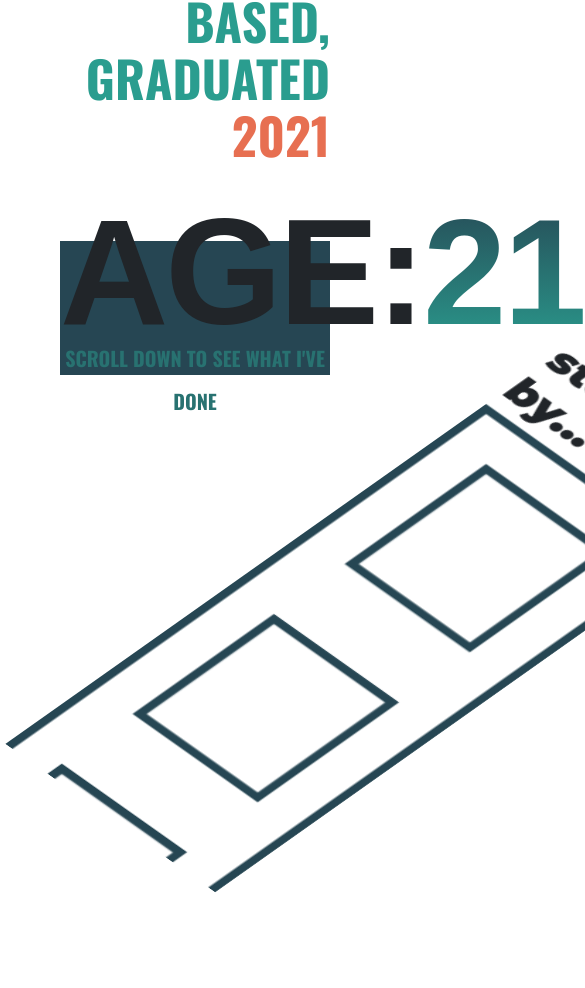
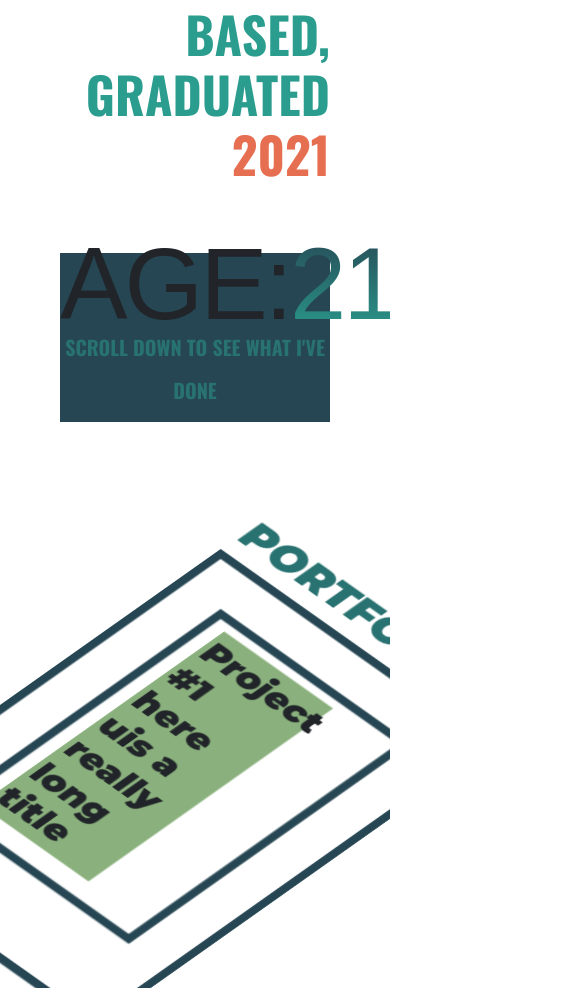
Before and after one commit to callycodes/Cally.dev, a Vue app: page / in a window 390 px wide. Shown: the part 1035-2023 px from the top of the page, 585 px wide, since content can reach past the window. Before the commit the page ends 1938 px from the top, so only its background shows below. Built offline with nearby package versions, Linux system fonts and the light colour scheme; a web font is replaced by a local one.

Commit message:
Portfolio and Mobile Improvements
Scrollable Portfolio coming along, working on a brief layout for each portfolio item. Mobile improvements made, still a bit rusty with transforming the portfolio and keeping the margins nice looking on mobile.

```diff
--- a/src/App.vue
+++ b/src/App.vue
@@ -19,7 +19,7 @@ export default {
 <style>
 #app {
   padding: 60px;
-
+  overflow-x: hidden;
 
 }
 </style>
--- a/src/assets/css/global.css
+++ b/src/assets/css/global.css
@@ -65,10 +65,7 @@
 
 .font-pressura {
   font-family: 'GT Pressura Mono Bold', sans-serif;
-  font-weight: 900;
-  font-size: 150px;
-  letter-spacing: -3px;
-  line-height: 62px;
+
 }
 
 .font-roboto {
--- a/src/pages/Home.vue
+++ b/src/pages/Home.vue
@@ -25,23 +25,23 @@
       </div>
 
       <div class="profile-container">
-        <span class="text-sm-right float-sm-right font-oswald fw-700 fs-50 fc-persian-green">LONDON BASED, GRADUATED <span class="fs-70 fc-burnt-sienna">2021</span></span>
+        <div class="location-container">
 
-        <span style="line-height: 0px;" class="d-none d-xl-block mt-0 float-lg-right font-roboto-slab fw-900 fs-20 fc-sandy-brown">university of westminster baby</span>
+        <span class="d-block font-oswald fw-700 fs-50 fc-persian-green">LONDON BASED, GRADUATED <span class="fs-70 fc-burnt-sienna">2021</span></span>
 
+        <span style="position: relative; top: -20px;" class="d-none d-lg-block mt-0 float-lg-right font-roboto-slab fw-900 fs-20 fc-sandy-brown">university of westminster baby</span>
+      </div>
       <div class="clearfix"></div>
         <div class="more-info-container">
-<span class="font-pressura">AGE:<span style="background: -webkit-linear-gradient(var(--charcoal), var(--persian-green)); -webkit-background-clip: text; -webkit-text-fill-color: transparent;">21</span></span>
+<span class="age-text font-pressura">AGE:<span style="background: -webkit-linear-gradient(var(--charcoal), var(--persian-green)); -webkit-background-clip: text; -webkit-text-fill-color: transparent;">21</span></span>
 <br>
-<span class="fc-skobeloff font-oswald fs-20">SCROLL DOWN TO SEE WHAT I'VE DONE</span>
+<span class="scroll-text fc-skobeloff font-oswald fs-20">SCROLL DOWN TO SEE WHAT I'VE DONE</span>
         </div>
       </div>
 
       </div>
       </div>
     </div>
-
-<div class="clearfix"></div>
 
 <Portfolio/>
 
@@ -64,8 +64,24 @@ export default {
 <style scoped>
 
 
+.clearfix {
+  overflow: auto;
+}
+
 #home {
   margin-top: 40px;
+}
+
+.age-text {
+  font-size: 16vh;
+  letter-spacing: -3px;
+  line-height: 62px;
+
+}
+
+.scroll-text {
+  position: relative;
+  top: -3%;
 }
 
 .title-text-container {
@@ -124,7 +140,7 @@ export default {
 
 .my-name-container {
   margin-left: 40px;
-  height: 120px;
+  height: 100px;
 
 }
 
@@ -132,11 +148,16 @@ export default {
   margin-left: 40px;
 }
 
+.location-container {
+  line-height: 60px;
+text-align: right;
+}
+
 .profile-container .more-info-container {
   width: 100%;
   background-color: var(--charcoal);
   margin-top: 70px;
-  height: 134px;
+  height: 169px;
   text-align: center;
 }
 
@@ -156,6 +177,14 @@ export default {
 }
 
 @media (max-width: 978px) {
+
+  .age-text {
+  font-size: 12vh;
+  letter-spacing: -3px;
+  line-height: 62px;
+
+}
+
   .my-name-container {
     margin-left: 0px;
     text-align: left;
--- a/src/pages/Portfolio.vue
+++ b/src/pages/Portfolio.vue
@@ -2,60 +2,88 @@
 
 <div id="portfolio">
 
-  <div class="portfolio-isolayer">
+
+  <img class="left-leaf" src="../assets/img/leaf.png"/>
+<transition name="project-preview">
+<div class="hovered-project-container"></div>
+</transition>
+
+  <div class="portfolio-isolayer scroll-obj">
 
     <div class="title-text-container">
         <div class="d-none d-lg-block text-block"/>
-        <h1 class="font-montserrat fw-900 fs-50">Hey, thanks for stopping by...</h1>
+        <h1 class="font-montserrat fw-900 fs-50">PORTFOLIO</h1>
       </div>
 
       <div class="portfolio-border">
 
     <div class="portfolio-grid">
 
-      <div class="row">
-  <div class="col-sm-12 col-md-6">
+
+      <b-row>
+
+  <b-col cols="12" lg="12" xl="6">
+    <div class="portfolio-item" @mouseover="hovered_project = true" @mouseleave="hovered_project = false">
+      <div class="container">
+        <div class="name-links-container">
+          <h1 class="portfolio-title font-montserrat fw-900 fs-40">Project #1 here uis a really long title</h1>
+        </div>
+      </div>
+      </div>
+  </b-col>
+
+   <b-col cols="12" lg="12" xl="6">
     <div class="portfolio-item">
+      <div class="container">
+        <div class="name-links-container">
+          <h1 class="portfolio-title font-montserrat fw-900 fs-40">Project #1 here uis a really long title</h1>
+        </div>
       </div>
-  </div>
-  <div class="col-sm-12 col-md-6">
+      </div>
+  </b-col>
+
+  <b-col cols="12" lg="12" xl="6">
     <div class="portfolio-item">
+      <div class="container">
+        <div class="name-links-container">
+          <h1 class="portfolio-title font-montserrat fw-900 fs-40">Project #1 here uis a really long title</h1>
+        </div>
       </div>
-  </div>
-</div>
-<div class="row">
-  <div class="col-sm-12 col-md-6">
+      </div>
+  </b-col>
+
+  <b-col cols="12" lg="12" xl="6">
     <div class="portfolio-item">
+      <div class="container">
+        <div class="name-links-container">
+          <h1 class="portfolio-title font-montserrat fw-900 fs-40">Project #1 here uis a really long title</h1>
+        </div>
       </div>
-  </div>
-  <div class="col-sm-12 col-md-6">
+      </div>
+  </b-col>
+
+  <b-col cols="12" lg="12" xl="6">
     <div class="portfolio-item">
+      <div class="container">
+        <div class="name-links-container">
+          <h1 class="portfolio-title font-montserrat fw-900 fs-40">Project #1 here uis a really long title</h1>
+        </div>
       </div>
-  </div>
-</div>
+      </div>
+  </b-col>
 
-      <div class="row">
-  <div class="col-sm-12 col-md-6">
+  <b-col cols="12" lg="12" xl="6">
     <div class="portfolio-item">
-      <span class="portfolio-title">TITLE</span>
+      <div class="container">
+        <div class="name-links-container">
+          <h1 class="portfolio-title font-montserrat fw-900 fs-40">Project #1 here uis a really long title</h1>
+        </div>
       </div>
-  </div>
-  <div class="col-sm-12 col-md-6">
-    <div class="portfolio-item">
       </div>
-  </div>
-</div>
+  </b-col>
 
-<div class="row">
-  <div class="col-sm-12 col-md-6">
-    <div class="portfolio-item">
-      </div>
-  </div>
-  <div class="col-sm-12 col-md-6">
-    <div class="portfolio-item">
-      </div>
-  </div>
-</div>
+</b-row>
+
 
     </div>
     </div>
@@ -69,6 +97,12 @@
 
 export default {
   components: {
+  },
+
+  data () {
+    return {
+      hovered_project: false
+    }
   }
 
 }
@@ -76,7 +110,46 @@ export default {
 
 <style scoped>
 
-.portfolio-grid div {
+.project-preview-enter-active {
+  animation: bounce-in .5s;
+}
+.project-preview-leave-active {
+  animation: bounce-in .5s reverse;
+}
+@keyframes bounce-in {
+  0% {
+    transform: translatex(0);
+  }
+  50% {
+    transform: translatex(-300);
+  }
+  100% {
+    transform: translatex(-200);
+  }
+}
+
+#portfolio {
+  position: relative;
+}
+
+.left-leaf {
+  position: absolute;
+  top: 10vh;
+  left: -80px;
+  width: 35vh;
+  height: 28vh;
+  transform: rotate(10deg);
+  z-index: -1;
+}
+
+.hovered-project-container {
+  position: fixed;
+  right: -200px;
+  width: 200px;
+  height: 200px;
+  top: 50px;
+  display: none;
+
 }
 
 .portfolio-border {
@@ -85,23 +158,33 @@ export default {
   border-width: 10px;
 }
 
+.portfolio-item .container {
+  width: 100%;
+  height: 100%;
+}
+
+.portfolio-item .container .name-links-container {
+  height: 40%;
+  width: 100%;
+  padding-top: 10px;
+}
+
 .portfolio-isolayer {
-
   position: relative;
-  overflow-x: hidden;
-  top: -300px;
-  left: calc(100% - 115%);
-  width: 110%;
-  height: 110vh;
+  top: -30vh;
+  left: -30vh;
 
   -webkit-transform-origin: 50% 100%;
   transform-origin: 50% 100%;
-transform : translateX(-15vw) translateY(275px) rotateX(45deg) rotateZ(45deg);
+
 }
 
 .scroll-obj {
 
-  pointer-events: none;
+  overflow-x: hidden;
+  transform : translateX(-15vw) translateY(275px) rotateX(45deg) rotateZ(45deg);
+  width: 100vw;
+	height: calc(120vh);
 }
 
 .portfolio-grid,
@@ -114,34 +197,119 @@ transform : translateX(-15vw) translateY(275px) rotateX(45deg) rotateZ(45deg);
 }
 
 .portfolio-grid {
+  padding-top: calc(100%-100vh);
   width: 100%;
   height: auto;
 }
 
 .portfolio-item {
   transition: transform 1s;
-  height: 200px;
+  height: 400px;
   margin: 50px;
   width: auto;
-  padding: 0px;
   border-color: var(--charcoal);
   border-style: solid;
   border-width: 10px;
 }
 
 .portfolio-title {
-  transition: 1s ease-in-out;
+  padding: 5px;
+  float: left;
+  text-align: left;
+  max-width: 70%;
+  transition: all 1s;
+  background-color: var(--asparagus);
 }
 
-.portfolio-item:hover + .portfolio-title {
-  transform: translatex(-5vw) translateY(-5vw);
+.portfolio-item:hover {
+  transform: translatex(-2vw) translateY(-2vw);
   -webkit-transform:translate3d(1,1,0);
 }
+
+
+
+.portfolio-item:hover .portfolio-title {
+  transform: translatex(-2.2vw) translateY(-2.2vw) scale(1.1);
+  -webkit-transform:translate3d(1,1,0);
+}
+
+.portfolio-item:hover.hovered-project-container {
+  transform: scale(2);
+}
+
+.title-text-container {
+  position: relative;
+  color: var(--skobeloff);
+}
+
+
+.text-block {
+  z-index: -1;
+  position: absolute;
+  bottom: -8px;
+  left: 50px;
+  width: 300px;
+  height: 30px;
+  background-color: var(--sandy-brown);
+}
+
 
 .portfolio-item {
 	-webkit-backface-visibility: hidden;
 	backface-visibility: hidden;
 }
 
+@media (max-width: 1300px) {
+  .portfolio-isolayer {
+  top: -45vh;
+  }
+}
+
+@media (max-width: 1200px) {
+
+  .portfolio-isolayer {
+  top: -40vh;
+  left: -50vh;
+  }
+}
+
+@media (max-width: 1000px) {
+
+  .left-leaf {
+    display: none;
+  }
+
+  .portfolio-isolayer {
+  top: 40vh;
+  left: -60vh;
+  }
+}
+
+@media (max-width: 900px) {
+
+  .portfolio-isolayer {
+  top: 30vh;
+  left: -60vh;
+  }
+}
+
+@media (max-width: 750px) {
+
+
+  .portfolio-isolayer {
+  top: 0vh;
+  left: -60vh;
+  }
+}
+
+@media (max-width: 700px) {
+
+
+  .portfolio-isolayer {
+  top: -10vh;
+  left: -60vh;
+  }
+}
+
 
 </style>
```
Also changed, not shown: src/assets/img/leaf.png (added).
